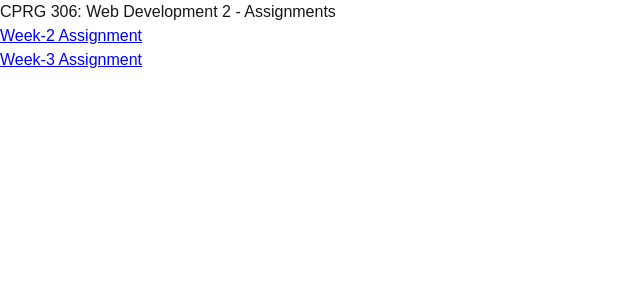
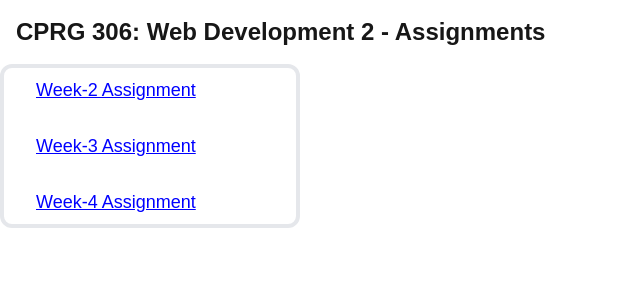
Before and after one commit to pastewarecode/cprg306-assignments, a Next.js app: page / in a window 1280 px wide. Shown: the top 300 px of the page, without its empty margins (0-640 px from the left). Built offline with nearby package versions, Linux system fonts and the light colour scheme.

Commit message:
Created Week-4 assignment link + tested styling

```diff
--- a/app/page.js
+++ b/app/page.js
@@ -3,17 +3,31 @@ import Link from "next/link";
 export default function Page() {
   return (
       <main>
-        <h1>CPRG 306: Web Development 2 - Assignments</h1>
 
+
+        <h1 className="font-bold text-2xl p-4">CPRG 306: Web Development 2 - Assignments</h1>
+
+        <div className="p-2 px-8 border-4 max-w-[300px] rounded-xl text-lg">
         <Link legacyBehavior href='http://localhost:3000/week-2' passHref>
             <a target="_blank" style={{color:'blue', textDecoration:'underline'}}>Week-2 Assignment</a>
         </Link>
 
         <br></br>
+        <br></br>
 
         <Link legacyBehavior href='http://localhost:3000/week-3' passHref>
             <a target="_blank" style={{color:'blue', textDecoration:'underline'}}>Week-3 Assignment</a>
         </Link>
+
+        <br></br>
+        <br></br>
+
+        <Link legacyBehavior href='http://localhost:3000/week-4' passHref>
+            <a target="_blank" style={{color:'blue', textDecoration:'underline'}}>Week-4 Assignment</a>
+        </Link>
+        </div>
+
+
       </main>
   );
 }
```
Also changed, not shown: package.json (+6 -6 lines), 1 other file (tests, documents, lock files or other folders).
